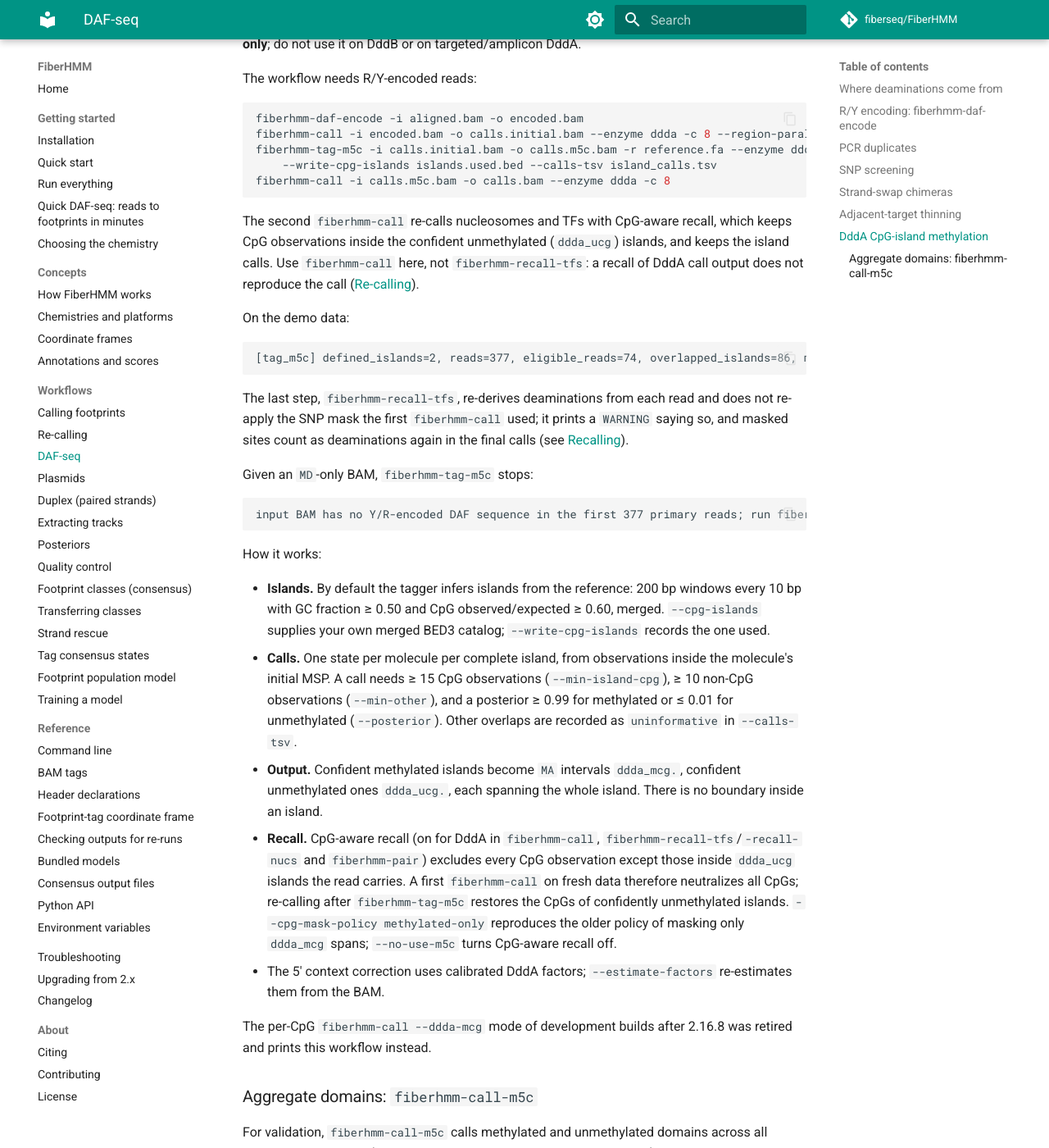
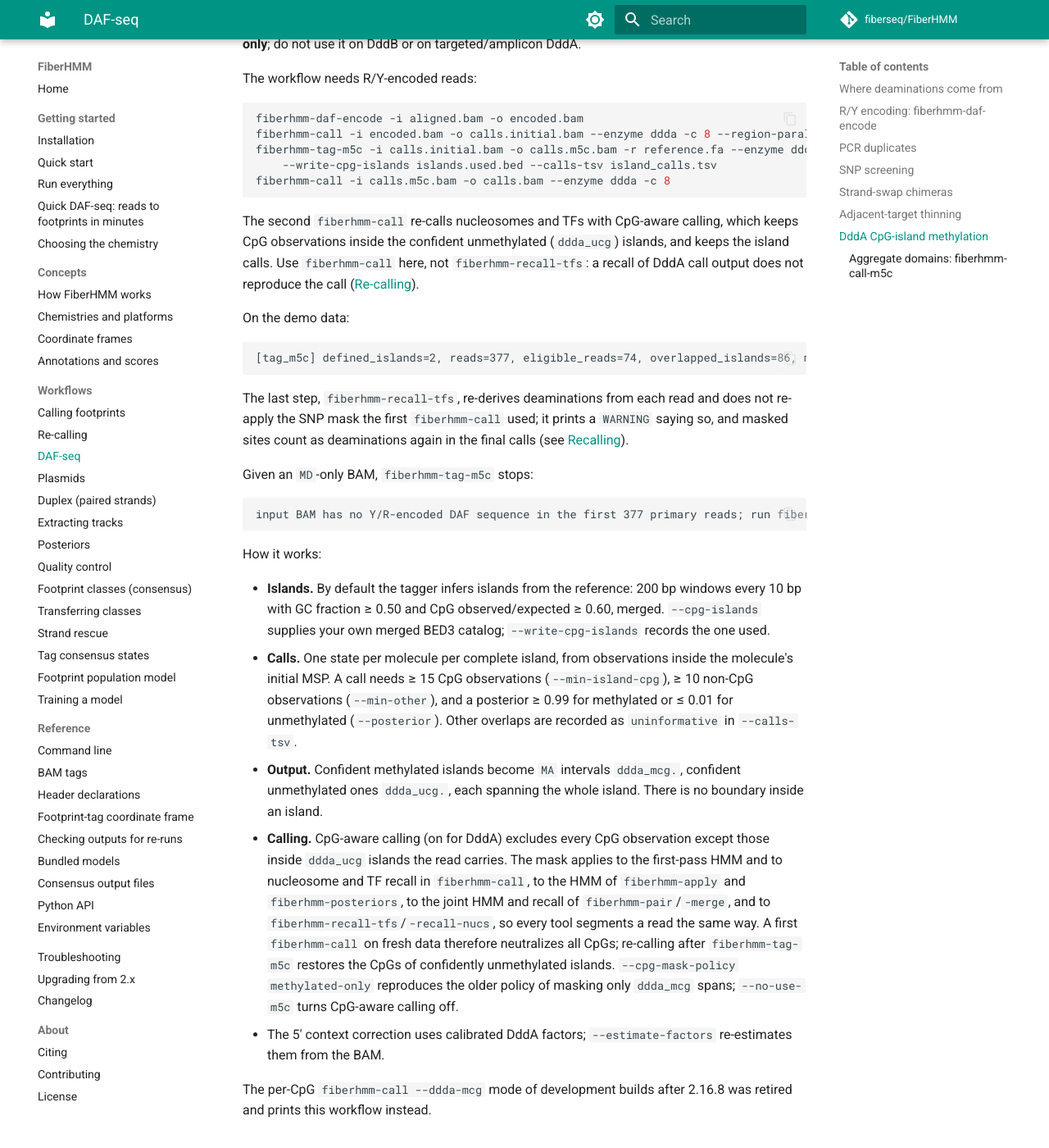
Before and after one commit to fiberseq/FiberHMM, an MkDocs documentation site: the page built from docs/workflows/daf-seq.md, in a window 1280 px wide and 1400 px high, scrolled down 4671 px. Shown: the whole window at 82% size. Built offline with MkDocs 1.6.1 and Material for MkDocs 9.7.7, drawn with Linux system fonts in a browser that asks for light colours; comment, search, counter and statistics services are not loaded.

Commit message:
CHANGELOG/docs: first-pass CpG mask, dedup fixes in 3.0.0, previews
- The DddA CpG-aware entry now covers the first-pass HMM mask of
  6d94c0f and its extension to apply, posteriors and pair/merge, with
  its effect (about half of DddA reads change; NAPA TF calls -2.1%), the
  @PG token and the fiberhmm-check advisory. --use-m5c/--cpg-mask-policy
  docs (daf-seq, calling, duplex, upgrading, concepts) say the mask
  applies to the HMM and recall.
- The dedup bridge fix (7e44a46) moves from "Unreleased" into 3.0.0
  Fixed, next to the prior-mark clearing, tag-m5c contig and smaller
  fixes of this branch.
- The "experimental preview (not part of 3.0.0)" section described
  tools that ship in the 3.0.0 wheel; it is now the 3.0.0 subsection
  "Experimental previews (included)".

Co-Authored-By: Claude Opus 5.5 (1M context) <noreply@anthropic.com>

````diff
--- a/docs/workflows/daf-seq.md
+++ b/docs/workflows/daf-seq.md
@@ -227,7 +227,7 @@ fiberhmm-call -i calls.m5c.bam -o calls.bam --enzyme ddda -c 8
 ```
 
 The second `fiberhmm-call` re-calls nucleosomes and TFs with CpG-aware
-recall, which keeps CpG observations inside the confident unmethylated
+calling, which keeps CpG observations inside the confident unmethylated
 (`ddda_ucg`) islands, and keeps the island calls. Use `fiberhmm-call` here,
 not `fiberhmm-recall-tfs`: a recall of DddA call output does not reproduce the
 call ([Re-calling](recalling.md#ddda-call-output)).
@@ -263,14 +263,17 @@ How it works:
 - **Output.** Confident methylated islands become `MA` intervals
   `ddda_mcg.`, confident unmethylated ones `ddda_ucg.`, each spanning the
   whole island. There is no boundary inside an island.
-- **Recall.** CpG-aware recall (on for DddA in `fiberhmm-call`,
-  `fiberhmm-recall-tfs`/`-recall-nucs` and `fiberhmm-pair`) excludes every CpG
-  observation except those inside `ddda_ucg` islands the read carries. A
-  first `fiberhmm-call` on fresh data therefore neutralizes all CpGs;
-  re-calling after `fiberhmm-tag-m5c` restores the CpGs of confidently
+- **Calling.** CpG-aware calling (on for DddA) excludes every CpG
+  observation except those inside `ddda_ucg` islands the read carries. The
+  mask applies to the first-pass HMM and to nucleosome and TF recall in
+  `fiberhmm-call`, to the HMM of `fiberhmm-apply` and `fiberhmm-posteriors`,
+  to the joint HMM and recall of `fiberhmm-pair`/`-merge`, and to
+  `fiberhmm-recall-tfs`/`-recall-nucs`, so every tool segments a read the
+  same way. A first `fiberhmm-call` on fresh data therefore neutralizes all
+  CpGs; re-calling after `fiberhmm-tag-m5c` restores the CpGs of confidently
   unmethylated islands. `--cpg-mask-policy methylated-only` reproduces the
   older policy of masking only `ddda_mcg` spans; `--no-use-m5c` turns
-  CpG-aware recall off.
+  CpG-aware calling off.
 - The 5' context correction uses calibrated DddA factors;
   `--estimate-factors` re-estimates them from the BAM.
 
````
Also changed, not shown: CHANGELOG.md (+144 -114 lines), docs/concepts/chemistries.md (+1 -1 lines), docs/concepts/how-it-works.md (+4 -3 lines), docs/upgrading.md (+3 -2 lines), docs/workflows/calling.md (+1 -1 lines), docs/workflows/duplex.md (+5 -4 lines).
